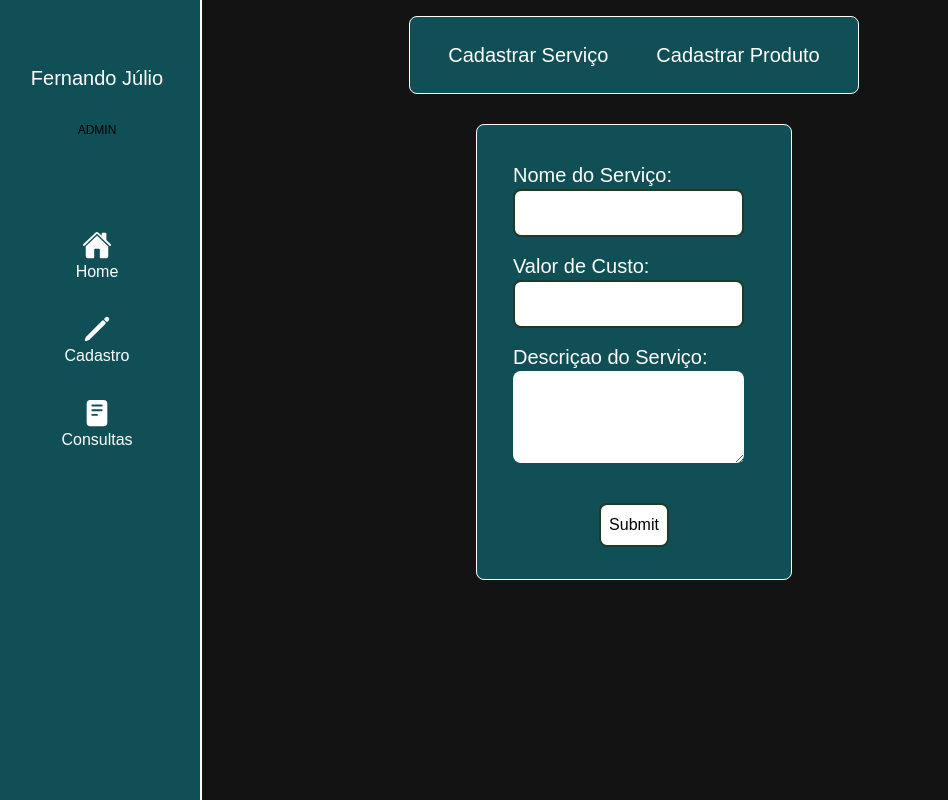
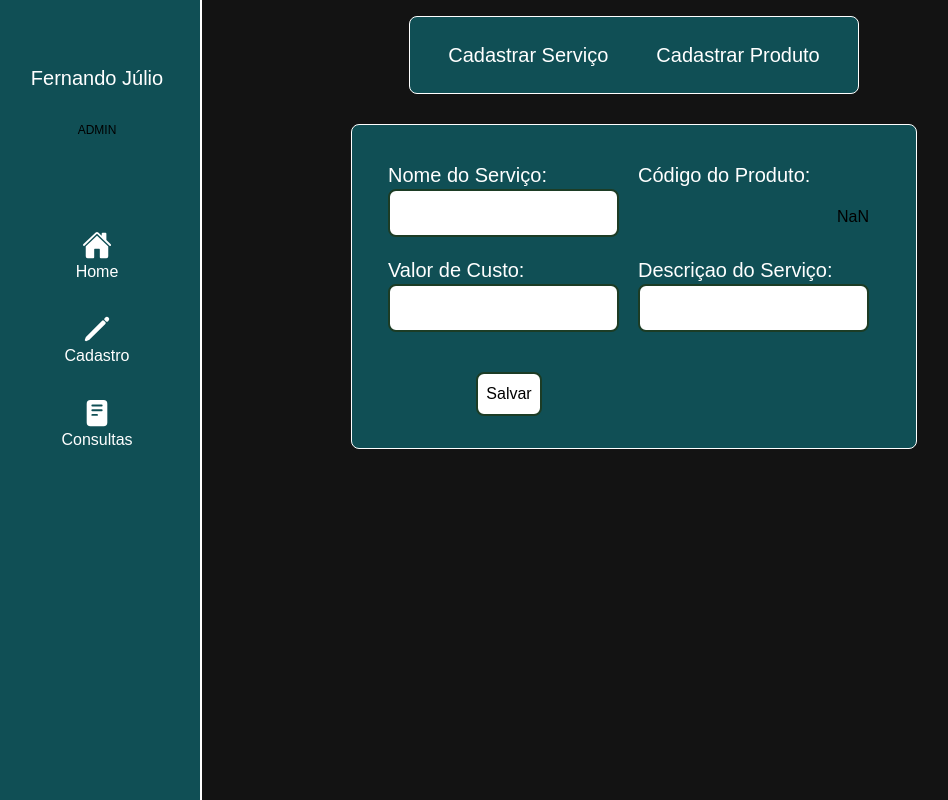
Before and after one commit to FernandoJMartins/Garagee, a Next.js app: page /Cadastro in a window 1280 px wide. Shown: the whole page, without its empty margins (6-954 px from the left). Built offline with nearby package versions, Linux system fonts and the light colour scheme; no server answers; the database is empty.

Commit message:
clear ProdutoAddForm and ServicoAddForm

```diff
--- a/src/components/Cadastro/CadProdutoForm.jsx
+++ b/src/components/Cadastro/CadProdutoForm.jsx
@@ -9,6 +9,8 @@ export default function CadProdutoForm(){
       createProduto,
       getNewId
     } = useServico()
+
+
 
     const [ID, setID] = useState(0);
 
@@ -38,7 +40,17 @@ export default function CadProdutoForm(){
       setProdutoData({ ...ProdutoData, [name]: value });
       await createProduto(ProdutoData);
 
-      alert("Produto cadastrado com sucesso!")
+      getID();
+      alert("Produto cadastrado com sucesso!");
+      setProdutoData({
+        Nome: "",
+        Fabricante: "",
+        Fornecedor: "",
+        ValorCusto: "",
+        PorcentagemLucro: "",
+        Descrição: "",
+      });
+
     };
   return (<>
     <section>
@@ -56,6 +68,7 @@ export default function CadProdutoForm(){
               Nome do Produto:
             </label>
             <input
+              value= {ProdutoData.Nome}
               onChange={handleChange}
 
               type="text"
@@ -82,6 +95,7 @@ export default function CadProdutoForm(){
               Fabricante:
             </label>
             <input
+              value= {ProdutoData.Fabricante}
               onChange={handleChange}
               type="text"
               name="Fabricante"
@@ -99,6 +113,7 @@ export default function CadProdutoForm(){
               Fornecedor:
             </label>
             <input
+              value= {ProdutoData.Fornecedor}
               onChange={handleChange}
               autoComplete="off"
               name="Fornecedor"
@@ -115,6 +130,7 @@ export default function CadProdutoForm(){
               Valor de custo:
             </label>
             <input
+              value= {ProdutoData.ValorCusto}
               onChange={handleChange}
               type="text"
               name="ValorCusto"
@@ -135,6 +151,7 @@ export default function CadProdutoForm(){
               Porcentagem de lucro:
             </label>
             <input
+              value= {ProdutoData.PorcentagemLucro}
               onChange={handleChange}
               type="text"
               name="PorcentagemLucro"
@@ -154,6 +171,7 @@ export default function CadProdutoForm(){
             Descrição do Produto:
           </label>
           <textarea
+            value= {ProdutoData.Descrição}
             onChange={handleChange}
             type="text"
             name="Descrição"
--- a/src/components/Cadastro/CadServico.jsx
+++ b/src/components/Cadastro/CadServico.jsx
@@ -1,4 +1,6 @@
 import { useServico } from "../../app/contexts/teste";
+import {useState, useEffect} from "react";
+import { getLastCodFrom } from "@/src/app/services/supabase";
 
 export default function CadServico(){
     const {
@@ -6,6 +8,23 @@ export default function CadServico(){
         servico,
         createServico
         } = useServico()
+
+
+
+        const [ID, setID] = useState(0);
+
+        let cod = ID + 1;
+
+        function getID() {
+          getLastCodFrom("servico").then((data) => {
+            setID(data);
+
+        })};
+
+
+        useEffect(() => {
+          getID();
+        }, []);
 
 
     const handleChange = (event) => {
@@ -20,7 +39,12 @@ export default function CadServico(){
         let { name, value } = event.target;
         setServico({ ...servico, [name]: value });
         await createServico(servico);
-        alert("Serviço cadastrado com sucesso!")
+        alert("Serviço cadastrado com sucesso!");
+        setServico({
+            Nome: "",
+            ValorCusto: "",
+            Descrição: "",
+        });
       };
     return (<>
 
@@ -29,7 +53,7 @@ export default function CadServico(){
     <div className="items-center pt-[30px]">
         <form onSubmit={(event) => handleFormSubmit(event)} className="flex justify-center flex-col bg-[#104f55] px-8 py-8 rounded-lg border-white border" id="borda1">
             <div className="">
-                <div className="">
+            <div className="grid grid-cols-2">
                     <div
                         id="NomeServico"
                         className="m-1 flex flex-col mr-[15px] mb-[15px]"
@@ -39,6 +63,7 @@ export default function CadServico(){
                         </label>
                         <input
                         onChange={handleChange}
+                        value={servico.Nome}
                         type="text"
                         name="Nome"
                         id="nomeServico"
@@ -47,6 +72,14 @@ export default function CadServico(){
                         className="p-[10px] rounded-lg bg-white"
                         />
                     </div>
+                    <div id="IdProduto" className="m-1 flex flex-col mr-[15px] mb-[15px]">
+            <label className="text-xl text-white" htmlFor="IdProduto">
+              Código do Produto:
+            </label>
+            <div className="flex justify-center center align-center mt-4 ml-auto">
+            {cod}
+              </div>
+          </div>
                     <div
                         id="ValorCustoServico"
                         className="m-1 flex flex-col mr-[15px] mb-[15px]">
@@ -54,6 +87,7 @@ export default function CadServico(){
                             Valor de Custo:
                         </label>
                         <input
+                        value={servico.ValorCusto}
                         onChange={handleChange}
                         type="text"
                         name="ValorCusto"
@@ -69,7 +103,8 @@ export default function CadServico(){
                         <label className="text-xl text-white" htmlFor="DescricaoServico">
                             Descriçao do Serviço:
                         </label>
-                        <textarea
+                        <input
+                            value={servico.Descrição}
                             onChange={handleChange}
                             type="text"
                             name="Descrição"
@@ -77,7 +112,6 @@ export default function CadServico(){
                             placeholder=""
                             autoComplete="off"
                             className="p-[10px] rounded-lg bg-white "
-                            rows={3}
 
                         />
                     </div>
```
